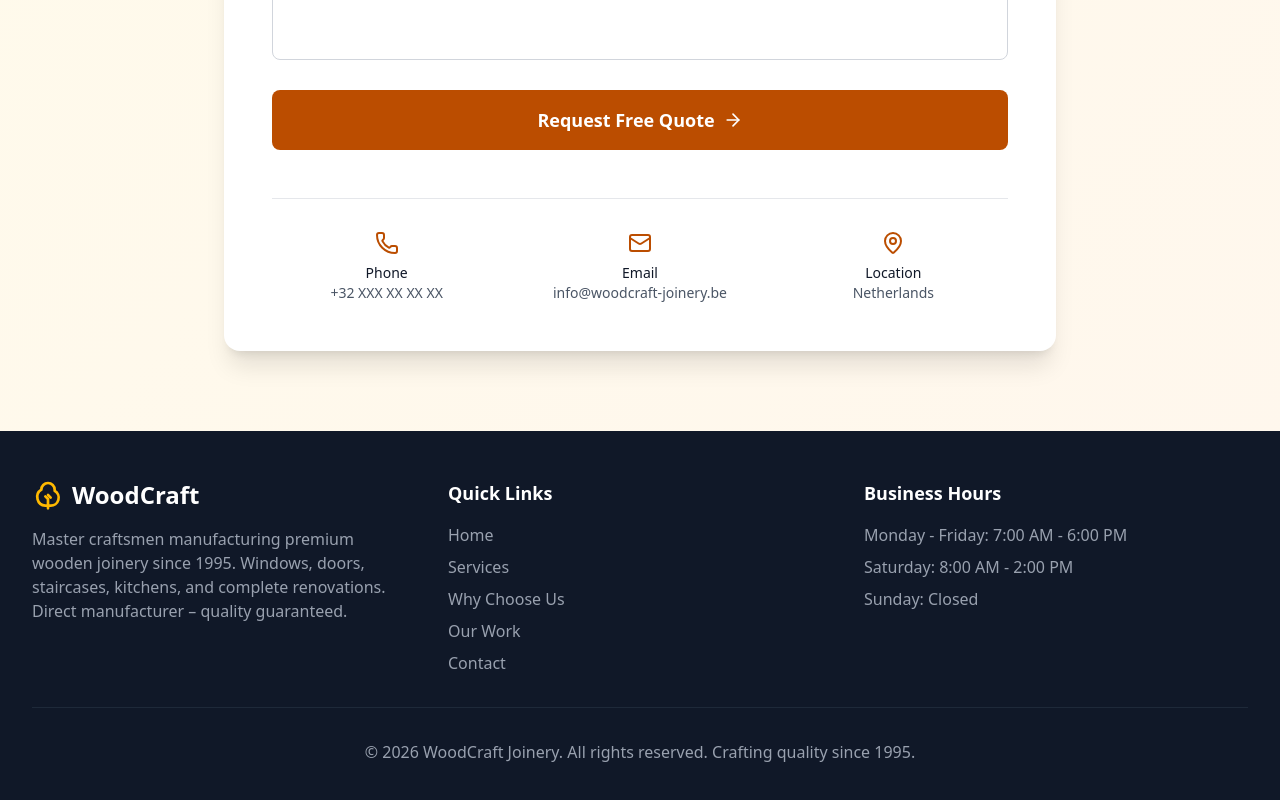
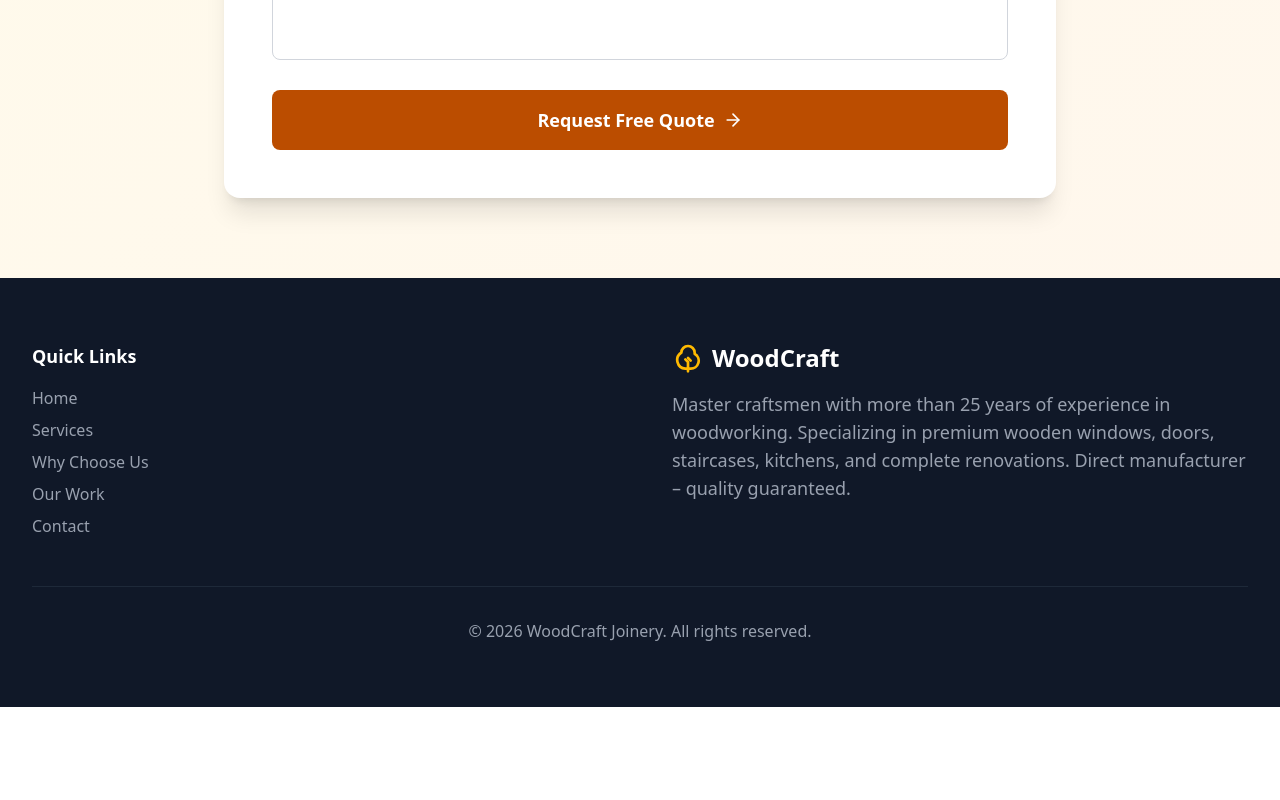
Before and after one commit to Andrei1430/CompanyWebsite2, a SvelteKit app: page / in a window 1280 px wide. Shown: the part 4724-5524 px from the top of the page. After the commit the page ends 5431 px from the top, so only its background shows below. Built offline with nearby package versions, Linux system fonts and the light colour scheme.

Commit message:
Improved contact form and footer.

```diff
--- a/src/lib/translations.ts
+++ b/src/lib/translations.ts
@@ -336,15 +336,9 @@ export const translations: Record<Language, Translation> = {
 		},
 		footer: {
 			description:
-				'Master craftsmen manufacturing premium wooden joinery since 1995. Windows, doors, staircases, kitchens, and complete renovations. Direct manufacturer – quality guaranteed.',
+				'Master craftsmen with more than 25 years of experience in woodworking. Specializing in premium wooden windows, doors, staircases, kitchens, and complete renovations. Direct manufacturer – quality guaranteed.',
 			quickLinks: 'Quick Links',
-			businessHours: 'Business Hours',
-			schedule: {
-				weekdays: 'Monday - Friday: 7:00 AM - 6:00 PM',
-				saturday: 'Saturday: 8:00 AM - 2:00 PM',
-				sunday: 'Sunday: Closed'
-			},
-			copyright: 'All rights reserved. Crafting quality since 1995.'
+			copyright: 'All rights reserved.'
 		}
 	},
 	nl: {
@@ -531,15 +525,9 @@ export const translations: Record<Language, Translation> = {
 		},
 		footer: {
 			description:
-				'Meester-ambachtslieden die premium houten schrijnwerk produceren sinds 1995. Ramen, deuren, trappen, keukens en complete renovaties. Directe fabrikant – kwaliteit gegarandeerd.',
+				'Meester-ambachtslieden met meer dan 25 jaar ervaring in houtbewerking. Gespecialiseerd in premium houten ramen, deuren, trappen, keukens en complete renovaties. Directe fabrikant – kwaliteit gegarandeerd.',
 			quickLinks: 'Snelle Links',
-			businessHours: 'Openingstijden',
-			schedule: {
-				weekdays: 'Maandag - Vrijdag: 7:00 - 18:00',
-				saturday: 'Zaterdag: 8:00 - 14:00',
-				sunday: 'Zondag: Gesloten'
-			},
-			copyright: 'Alle rechten voorbehouden. Vakmanschap sinds 1995.'
+			copyright: 'Alle rechten voorbehouden.'
 		}
 	}
 };
--- a/src/routes/+page.svelte
+++ b/src/routes/+page.svelte
@@ -606,6 +606,7 @@
 							>
 							<option value="pvc-aluminum">{t.contact.form.serviceOptions.pvcAluminum}</option>
 							<option value="assessment">{t.contact.form.serviceOptions.assessment}</option>
+							<option value="other">{t.contact.form.propertyOptions.other}</option>
 						</select>
 					</div>
 
@@ -631,36 +632,29 @@
 						<ArrowRight class="ml-2 h-5 w-5 transition-transform group-hover:translate-x-1" />
 					</button>
 				</form>
-
-				<div class="mt-12 border-t border-gray-200 pt-8">
-					<div class="grid gap-6 text-center md:grid-cols-3">
-						<div class="flex flex-col items-center">
-							<Phone class="mb-2 h-6 w-6 text-amber-700" />
-							<div class="text-sm font-medium text-gray-900">{t.contact.info.phone}</div>
-							<div class="text-sm text-gray-600">+32 XXX XX XX XX</div>
-						</div>
-						<div class="flex flex-col items-center">
-							<Mail class="mb-2 h-6 w-6 text-amber-700" />
-							<div class="text-sm font-medium text-gray-900">{t.contact.info.email}</div>
-							<div class="text-sm text-gray-600">info@woodcraft-joinery.be</div>
-						</div>
-						<div class="flex flex-col items-center">
-							<MapPin class="mb-2 h-6 w-6 text-amber-700" />
-							<div class="text-sm font-medium text-gray-900">{t.contact.info.location}</div>
-							<div class="text-sm text-gray-600">{t.contact.info.locationText}</div>
-						</div>
-					</div>
-				</div>
 			</div>
 		</div>
 	</section>
 
 	<!-- Footer -->
-	<footer class="bg-gray-900 py-12 text-white">
+	<footer class="bg-gray-900 py-16 text-white">
 		<div class="mx-auto max-w-7xl px-4 sm:px-6 lg:px-8">
-			<div class="mb-8 grid gap-8 md:grid-cols-3">
+			<div class="grid gap-12 md:grid-cols-2 md:items-start md:gap-16">
 				<div>
-					<div class="mb-4 flex items-center space-x-2">
+					<h3 class="mb-4 text-lg font-semibold">{t.footer.quickLinks}</h3>
+					<div class="space-y-2">
+						{#each navItems as item}
+							<button
+								onclick={() => scrollToSection(item.id)}
+								class="block text-gray-400 transition-colors hover:text-amber-400"
+							>
+								{item.label}
+							</button>
+						{/each}
+					</div>
+				</div>
+				<div class="text-center md:text-left">
+					<div class="mb-4 inline-flex items-center space-x-2 md:inline-flex">
 						<svg
 							class="h-8 w-8 text-amber-400"
 							viewBox="0 0 24 24"
@@ -676,31 +670,10 @@
 						</svg>
 						<span class="text-2xl font-bold">WoodCraft</span>
 					</div>
-					<p class="text-gray-400">{t.footer.description}</p>
-				</div>
-				<div>
-					<h3 class="mb-4 text-lg font-semibold">{t.footer.quickLinks}</h3>
-					<div class="space-y-2">
-						{#each navItems as item}
-							<button
-								onclick={() => scrollToSection(item.id)}
-								class="block text-gray-400 transition-colors hover:text-amber-400"
-							>
-								{item.label}
-							</button>
-						{/each}
-					</div>
-				</div>
-				<div>
-					<h3 class="mb-4 text-lg font-semibold">{t.footer.businessHours}</h3>
-					<div class="space-y-2 text-gray-400">
-						<p>{t.footer.schedule.weekdays}</p>
-						<p>{t.footer.schedule.saturday}</p>
-						<p>{t.footer.schedule.sunday}</p>
-					</div>
+					<p class="text-lg text-gray-400">{t.footer.description}</p>
 				</div>
 			</div>
-			<div class="border-t border-gray-800 pt-8 text-center text-gray-400">
+			<div class="mt-12 border-t border-gray-800 pt-8 text-center text-gray-400">
 				<p>&copy; {new Date().getFullYear()} WoodCraft Joinery. {t.footer.copyright}</p>
 			</div>
 		</div>
```
